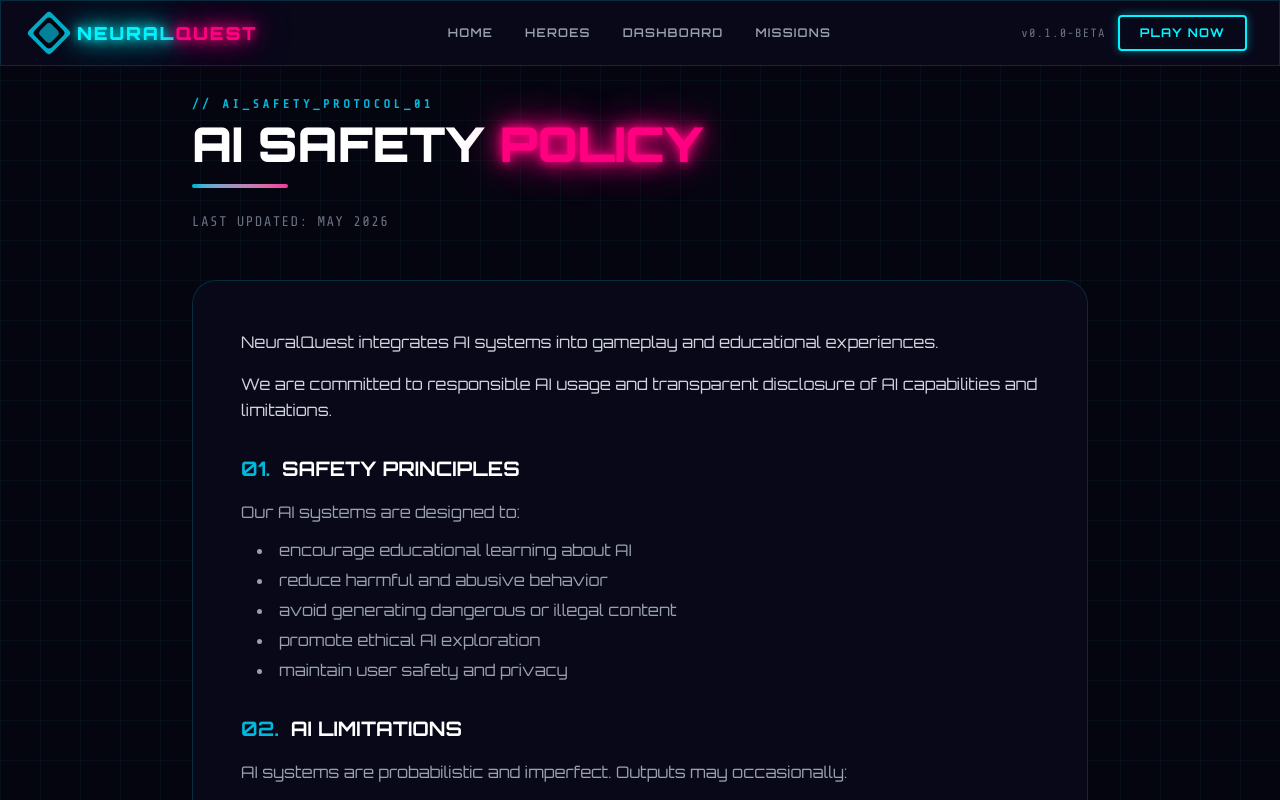
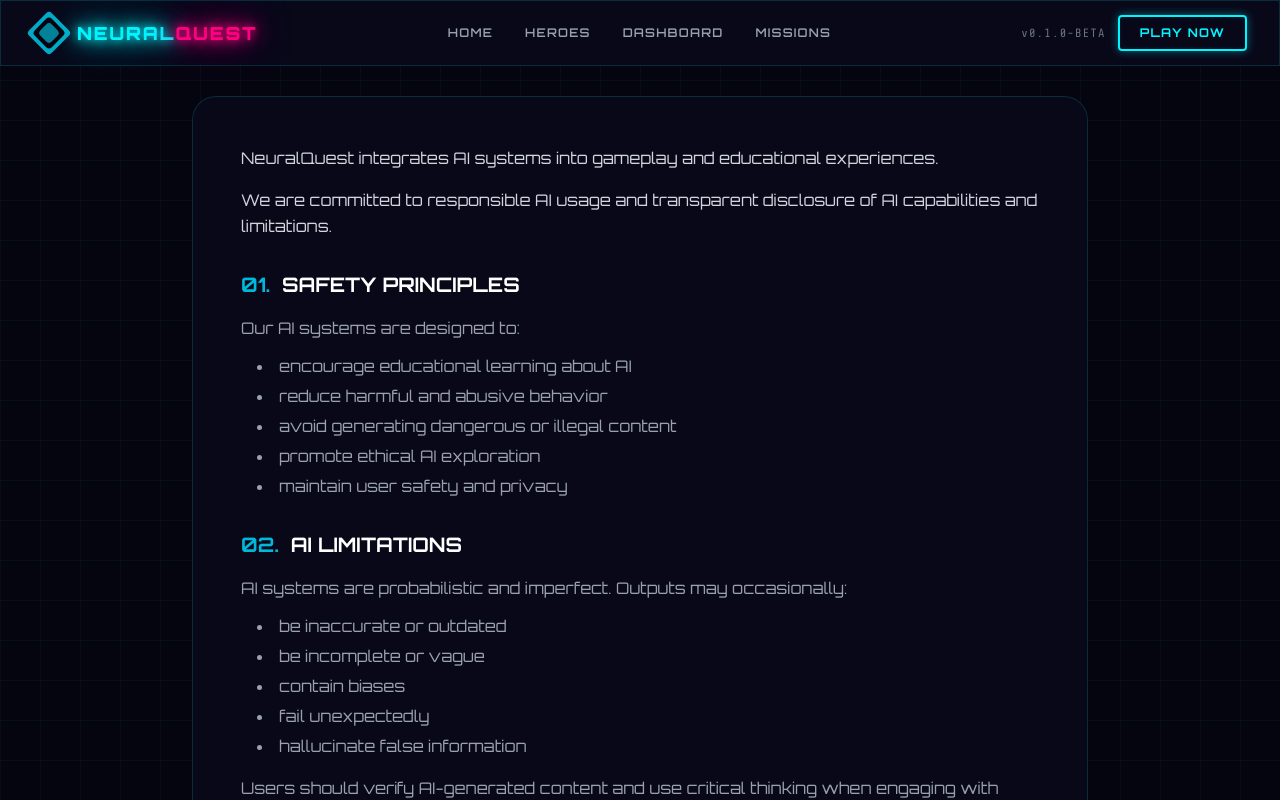
Before and after one commit to Mhaizza/Nauralquest_Roocode, a Next.js app: page /ai-safety in a window 1280 px wide. Shown: the top 800 px of the page. Built offline with nearby package versions, Linux system fonts and the light colour scheme.

Commit message:
fix: remove duplicate footer from legal pages

```diff
--- a/app/ai-safety/page.tsx
+++ b/app/ai-safety/page.tsx
@@ -1,7 +1,6 @@
 "use client";
 
 import Navbar from "@/components/Navbar";
-import Footer from "@/components/Footer";
 
 export default function AISafetyPolicy() {
   return (
@@ -10,21 +9,6 @@ export default function AISafetyPolicy() {
 
       <main className="flex-grow pt-24 pb-16 px-4">
         <div className="max-w-4xl mx-auto">
-          {/* Header */}
-          <div className="mb-12">
-            <div className="text-xs text-cyan-500 tracking-[0.3em] font-bold mb-2 uppercase" style={{ fontFamily: "var(--font-mono)" }}>
-              // AI_SAFETY_PROTOCOL_01
-            </div>
-            <h1 className="text-4xl md:text-5xl font-black text-white mb-4" style={{ fontFamily: "var(--font-orbitron)" }}>
-              AI SAFETY <span className="neon-text-pink">POLICY</span>
-            </h1>
-            <div className="h-1 w-24 bg-gradient-to-r from-cyan-500 to-pink-500 rounded-full mb-6"></div>
-            <p className="text-gray-500 text-sm tracking-widest uppercase" style={{ fontFamily: "var(--font-mono)" }}>
-              Last Updated: May 2026
-            </p>
-          </div>
-
-          {/* Content */}
           <div className="glass-card rounded-3xl p-8 md:p-12 border border-cyan-500/10 space-y-8">
             <section>
               <p className="text-gray-300 leading-relaxed">
@@ -200,8 +184,6 @@ export default function AISafetyPolicy() {
           </div>
         </div>
       </main>
-
-      <Footer />
     </div>
   );
 }
--- a/app/cookies/page.tsx
+++ b/app/cookies/page.tsx
@@ -1,7 +1,6 @@
 "use client";
 
 import Navbar from "@/components/Navbar";
-import Footer from "@/components/Footer";
 
 export default function CookiesPolicy() {
   return (
@@ -10,21 +9,6 @@ export default function CookiesPolicy() {
 
       <main className="flex-grow pt-24 pb-16 px-4">
         <div className="max-w-4xl mx-auto">
-          {/* Header */}
-          <div className="mb-12">
-            <div className="text-xs text-cyan-500 tracking-[0.3em] font-bold mb-2 uppercase" style={{ fontFamily: "var(--font-mono)" }}>
-              // COOKIES_PROTOCOL_01
-            </div>
-            <h1 className="text-4xl md:text-5xl font-black text-white mb-4" style={{ fontFamily: "var(--font-orbitron)" }}>
-              COOKIES <span className="neon-text-pink">POLICY</span>
-            </h1>
-            <div className="h-1 w-24 bg-gradient-to-r from-cyan-500 to-pink-500 rounded-full mb-6"></div>
-            <p className="text-gray-500 text-sm tracking-widest uppercase" style={{ fontFamily: "var(--font-mono)" }}>
-              Last Updated: May 2026
-            </p>
-          </div>
-
-          {/* Content */}
           <div className="glass-card rounded-3xl p-8 md:p-12 border border-cyan-500/10 space-y-8">
             <section>
               <p className="text-gray-300 leading-relaxed">
@@ -149,8 +133,6 @@ export default function CookiesPolicy() {
           </div>
         </div>
       </main>
-
-      <Footer />
     </div>
   );
 }
--- a/app/privacy/page.tsx
+++ b/app/privacy/page.tsx
@@ -1,7 +1,6 @@
 "use client";
 
 import Navbar from "@/components/Navbar";
-import Footer from "@/components/Footer";
 
 export default function PrivacyPolicy() {
   return (
@@ -10,21 +9,6 @@ export default function PrivacyPolicy() {
 
       <main className="flex-grow pt-24 pb-16 px-4">
         <div className="max-w-4xl mx-auto">
-          {/* Header */}
-          <div className="mb-12">
-            <div className="text-xs text-cyan-500 tracking-[0.3em] font-bold mb-2 uppercase" style={{ fontFamily: "var(--font-mono)" }}>
-              // PRIVACY_PROTOCOL_01
-            </div>
-            <h1 className="text-4xl md:text-5xl font-black text-white mb-4" style={{ fontFamily: "var(--font-orbitron)" }}>
-              PRIVACY <span className="neon-text-pink">POLICY</span>
-            </h1>
-            <div className="h-1 w-24 bg-gradient-to-r from-cyan-500 to-pink-500 rounded-full mb-6"></div>
-            <p className="text-gray-500 text-sm tracking-widest uppercase" style={{ fontFamily: "var(--font-mono)" }}>
-              Last Updated: May 2026
-            </p>
-          </div>
-
-          {/* Content */}
           <div className="glass-card rounded-3xl p-8 md:p-12 border border-cyan-500/10 space-y-12">
             <section>
               <p className="text-gray-300 leading-relaxed">
@@ -223,8 +207,6 @@ export default function PrivacyPolicy() {
           </div>
         </div>
       </main>
-
-      <Footer />
     </div>
   );
 }
--- a/app/terms/page.tsx
+++ b/app/terms/page.tsx
@@ -1,7 +1,6 @@
 "use client";
 
 import Navbar from "@/components/Navbar";
-import Footer from "@/components/Footer";
 
 export default function TermsOfService() {
   return (
@@ -10,21 +9,6 @@ export default function TermsOfService() {
 
       <main className="flex-grow pt-24 pb-16 px-4">
         <div className="max-w-4xl mx-auto">
-          {/* Header */}
-          <div className="mb-12">
-            <div className="text-xs text-cyan-500 tracking-[0.3em] font-bold mb-2 uppercase" style={{ fontFamily: "var(--font-mono)" }}>
-              // TERMS_SERVICE_01
-            </div>
-            <h1 className="text-4xl md:text-5xl font-black text-white mb-4" style={{ fontFamily: "var(--font-orbitron)" }}>
-              TERMS OF <span className="neon-text-pink">SERVICE</span>
-            </h1>
-            <div className="h-1 w-24 bg-gradient-to-r from-cyan-500 to-pink-500 rounded-full mb-6"></div>
-            <p className="text-gray-500 text-sm tracking-widest uppercase" style={{ fontFamily: "var(--font-mono)" }}>
-              Last Updated: May 2026
-            </p>
-          </div>
-
-          {/* Content */}
           <div className="glass-card rounded-3xl p-8 md:p-12 border border-cyan-500/10 space-y-8">
             <section>
               <p className="text-gray-300 leading-relaxed">
@@ -252,8 +236,6 @@ export default function TermsOfService() {
           </div>
         </div>
       </main>
-
-      <Footer />
     </div>
   );
 }
```
